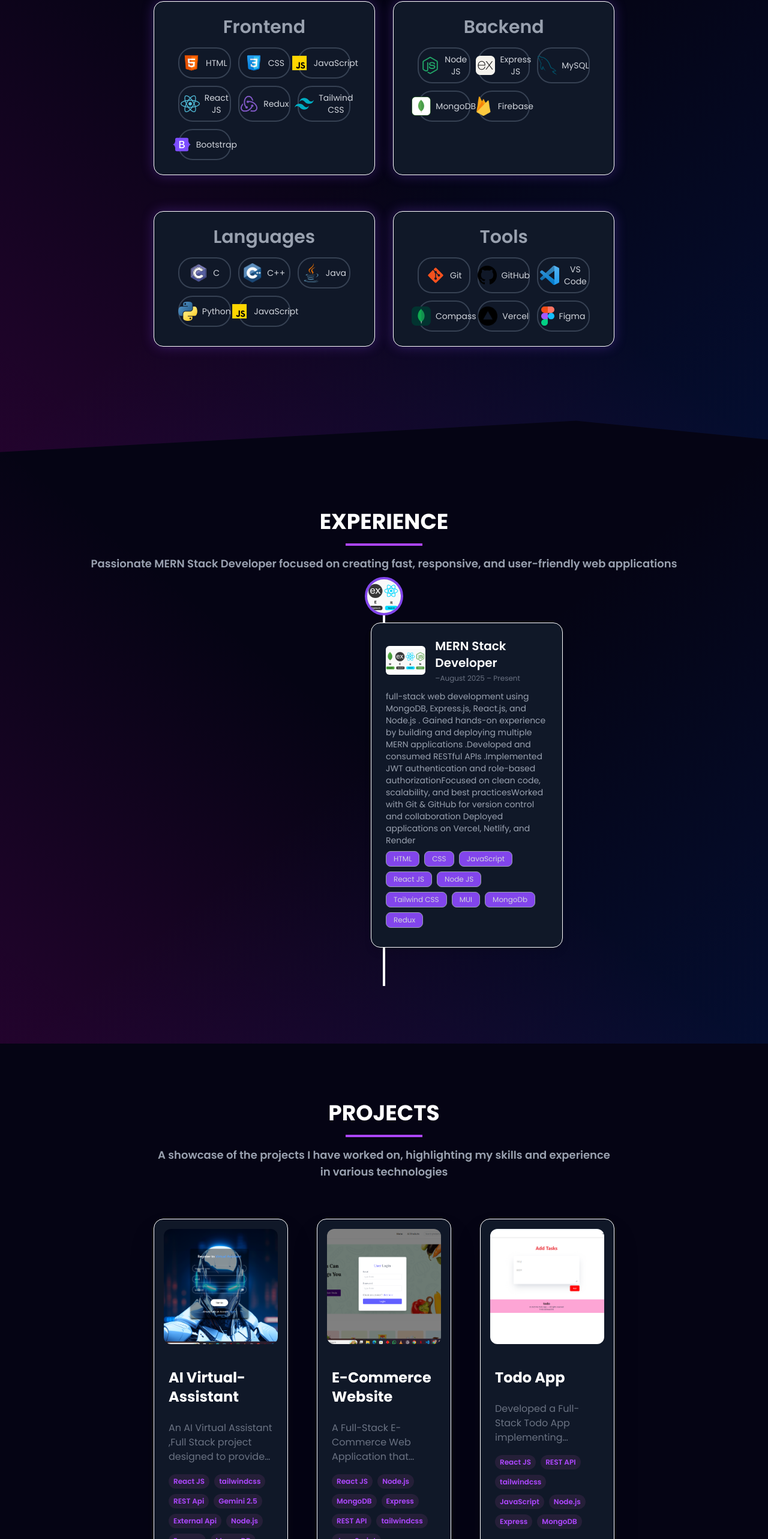
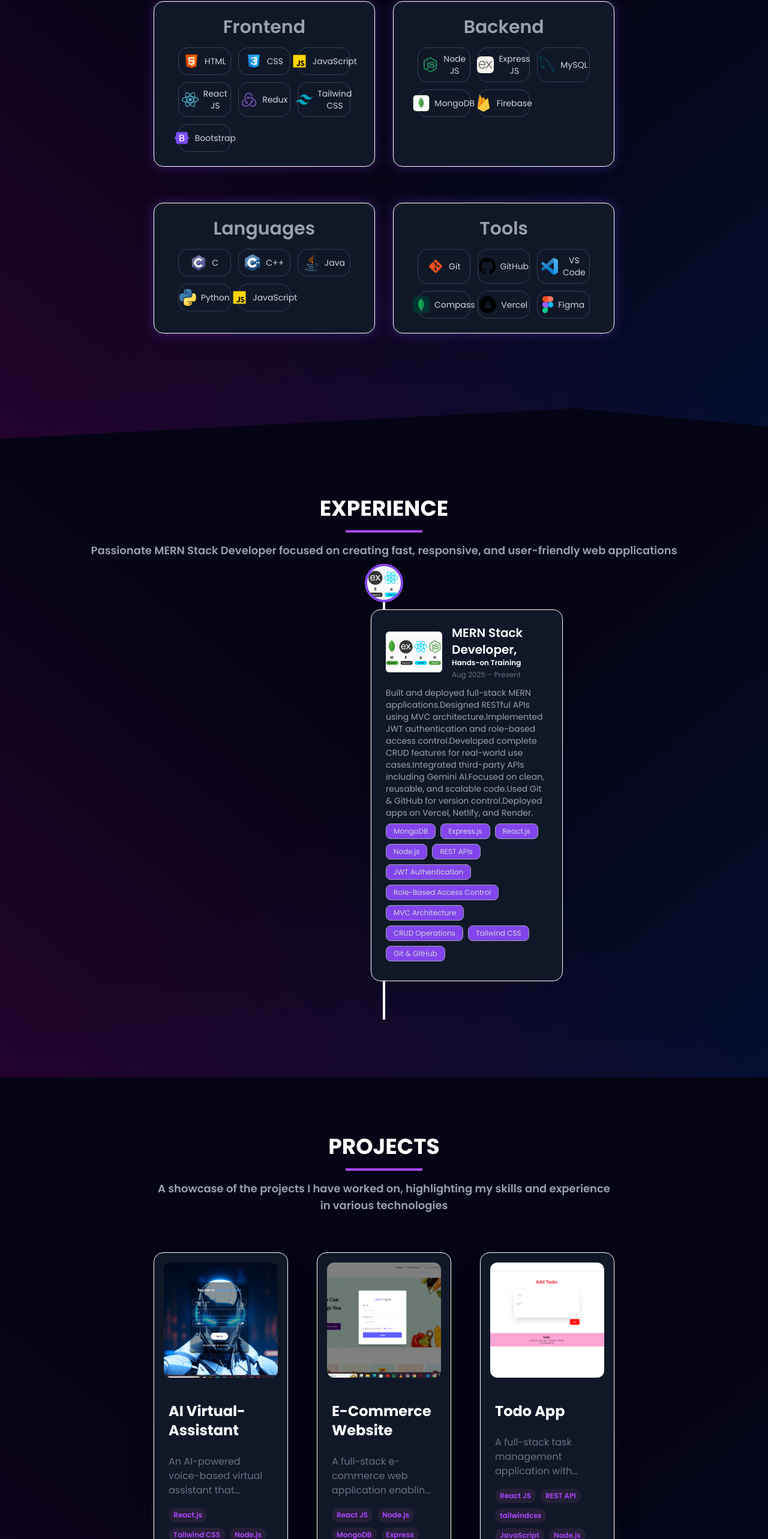
Before and after one commit to Gayatri-Vishwa/portfolio, a React (Vite) app: page / in a window 1280 px wide. Shown: the part 1179-3745 px from the top of the page at 60% size. Built offline with nearby package versions, Linux system fonts and the light colour scheme; the HTML template or start-up script is replaced by a standard one.

Commit message:
first commit

```diff
--- a/src/components/About/About.jsx
+++ b/src/components/About/About.jsx
@@ -44,7 +44,8 @@ function About() {
           {/* resume button  */}
           <a
             // href="https://drive.google.com/file/d/1HEpgLnfLJKS9PAdMkHHEe6vkp0J39-iX/view?usp=drivesdk"
-            href="https://drive.google.com/file/d/1DM4gh5-V8ndUYKN0LlWeSsckkMzJQ_p5/view?usp=drivesdk"
+            // href="https://drive.google.com/file/d/1DM4gh5-V8ndUYKN0LlWeSsckkMzJQ_p5/view?usp=drivesdk"
+            href="https://drive.google.com/file/d/1miPPwFuXg7b5qYWlRit0jGBkl-9vJCd0/view?usp=drivesdk"
             target="_blank"
             rel="noopener noreferrer"
             className="inline-block text-white py-3 px-8 rounded-full mt-5 text-lg font-bold transition duration-300 transform hover:scale-105"
--- a/src/components/Experience/Experience.jsx
+++ b/src/components/Experience/Experience.jsx
@@ -164,17 +164,19 @@ const Experience = () => {
             {index % 2 === 0 && (
               <div className="w-full sm:w-1/2  flex justify-end ml-5">
                 <div className="w-full sm:w-80  p-4 sm:p-6 rounded-2xl shadow-lg border border-white bg-gray-900 backdrop-blur-md">
-                  <div className="flex flex-col sm:flex-row sm:items-center sm:space-x-4 justify-end">
-                    <div className="w-20 h-12 bg-white rounded-md overflow-hidden mb-3 sm:mb-0">
+                  {/* <div className="flex flex-col sm:flex-row sm:items-center sm:space-x-4 justify-end"> */}
+                  <div className="flex items-center  space-x-4 justify-end ">
+                    <div className="w-34 h-17 bg-white rounded-md overflow-hidden mb-3 sm:mb-0">
                       <img
                         src={exp.img}
-                        alt={exp.company}
+                        alt={" img"}
                         className="w-full h-full object-contain"
                       />
                     </div>
-                    <div className="flex flex-col justify-between">
-                      <h3 className="text-lg sm:text-xl font-semibold text-white">{exp.role}</h3>
-                      <h4 className="text-sm sm:text-md text-gray-300">{exp.company}</h4>
+                    <div className="flex flex-col justify-between ">
+                      <h3 className="text-lg sm:text-xl font-semibold text-white">{exp.role} </h3>
+                      <h4 className="sm:text-xs text-white text-lg font-semibold">{exp.role2}</h4>
+                      {/* <h4 className="text-sm sm:text-md text-gray-300">{exp.company}</h4> */}
                       <p className="text-xs text-gray-500 mt-1">{exp.date}</p>
                     </div>
                   </div>
@@ -216,7 +218,8 @@ const Experience = () => {
                     {exp.skills.map((skill, i) => (
                       <li
                         key={i}
-                        className="bg-[#8245ec] text-gray-300 px-3 py-1 text-xs rounded-lg mr-2 mb-2 border border-gray-400"
+                        // className="bg-[#8245ec] text-gray-300 px-3 py-1 text-xs rounded-lg mr-2 mb-2 border border-gray-400"c
+                        className="inline-block bg-[#251f38] text-xs font-semibold text-purple-500 rounded-full px-2 py-1 mr-2 mb-2"
                       >
                         {skill}
                       </li>
--- a/src/components/Skills/Skills.jsx
+++ b/src/components/Skills/Skills.jsx
@@ -47,7 +47,7 @@ function Skills() {
               transitionSpeed={1000}
               gyroscope={true}
             >
-              <div className="grid grid-cols-2 sm:grid-cols-3 gap-3 w-full ">
+              {/* <div className="grid grid-cols-2 sm:grid-cols-3 gap-3 w-full  ">
                 {category.skills.map((skill) => (
                   <div
                     key={skill.name}
@@ -63,7 +63,42 @@ function Skills() {
                     </span>
                   </div>
                 ))}
+              </div> */}
+
+
+
+            {/* <div className="grid gap-3
+     [grid-template-columns:repeat(auto-fit,minmax(90px,1fr))]"> */}
+     <div className="grid grid-cols-2 sm:grid-cols-3 gap-3 w-full  ">
+
+
+                {category.skills.map((skill) => (
+                  <div
+                    key={skill.name}
+                    className="flex flex-col sm:flex-row items-center justify-center
+             gap-1 sm:gap-2
+             border border-gray-700 rounded-2xl
+             px-3 py-2
+             text-center
+             min-w-0"
+                  >
+                    <img
+                      src={skill.logo}
+                      alt={skill.name}
+                      className="w-5 h-5 sm:w-7 sm:h-7"
+                    />
+
+                    <span className="text-gray-300 text-xs sm:text-sm break-words">
+                      {skill.name}
+                    </span>
+                  </div>
+                ))}
               </div>
+
+
+
+
+
             </Tilt>
           </div>
         ))}
@@ -73,3 +108,98 @@ function Skills() {
 }
 
 export default Skills;
+
+
+
+
+
+// import React from "react";
+// import { SkillsInfo } from "../../constants";
+// import Tilt from "react-parallax-tilt";
+
+// function Skills() {
+//   return (
+//     <section
+//       id="skills"
+//       className="py-16 sm:py-20 lg:py-24
+//                  px-5 sm:px-[7vw] lg:px-[20vw]
+//                  font-sans bg-skills-gradient clip-path-custom"
+//       style={{
+//         backgroundImage: `
+//           linear-gradient(38.73deg, rgba(204,0,187,0.15) 0%, rgba(201,32,184,0) 50%),
+//           linear-gradient(141.27deg, rgba(0,70,209,0) 50%, rgba(0,70,209,0.15) 100%)
+//         `,
+//       }}
+//     >
+//       {/* Section Title */}
+//       <div className="text-center mb-10">
+//         <h2 className="text-2xl sm:text-3xl lg:text-4xl font-bold text-white">
+//           SKILLS
+//         </h2>
+
+//         <div className="w-20 sm:w-24 h-1 bg-[#8245ec] mx-auto mt-3"></div>
+
+//         <p className="text-gray-400 mt-4 text-sm sm:text-base lg:text-lg font-medium max-w-2xl mx-auto">
+//           A collection of my technical skills and expertise honed through
+//           various projects and experiences
+//         </p>
+//       </div>
+
+//       {/* Skills Cards */}
+//       <div className="grid grid-cols-1 sm:grid-cols-2 gap-6 lg:gap-8">
+//         {SkillsInfo.map((category) => (
+//           <div
+//             key={category.title}
+//             className="bg-gray-900 backdrop-blur-md
+//                        px-5 sm:px-8 py-6
+//                        rounded-2xl border border-white
+//                        shadow-[0_0_20px_1px_rgba(130,69,236,0.3)]"
+//           >
+//             <h3 className="text-xl sm:text-2xl font-semibold text-gray-300 mb-6 text-center">
+//               {category.title}
+//             </h3>
+
+//             <Tilt
+//               tiltMaxAngleX={15}
+//               tiltMaxAngleY={15}
+//               perspective={1000}
+//               scale={1.03}
+//               transitionSpeed={800}
+//               gyroscope
+//             >
+//               {/* <div className="grid grid-cols-2 sm:grid-cols-3 gap-3"> */}
+// <div className="grid gap-3
+//      [grid-template-columns:repeat(auto-fit,minmax(90px,1fr))]">
+
+
+//                 {category.skills.map((skill) => (
+//                   <div
+//                     key={skill.name}
+//                     className="flex flex-col sm:flex-row items-center justify-center
+//              gap-1 sm:gap-2
+//              border border-gray-700 rounded-2xl
+//              px-3 py-2
+//              text-center
+//              min-w-0"
+//                   >
+//                     <img
+//                       src={skill.logo}
+//                       alt={skill.name}
+//                       className="w-5 h-5 sm:w-7 sm:h-7"
+//                     />
+
+//                     <span className="text-gray-300 text-xs sm:text-sm break-words">
+//                       {skill.name}
+//                     </span>
+//                   </div>
+//                 ))}
+//               </div>
+//             </Tilt>
+//           </div>
+//         ))}
+//       </div>
+//     </section>
+//   );
+// }
+
+// export default Skills;
--- a/src/constants.js
+++ b/src/constants.js
@@ -33,32 +33,14 @@ import vercelLogo from "./assets/tech_logo/vercel.png";
 // import postgreLogo from './assets/tech_logo/postgre.png';
 // import csharpLogo from './assets/tech_logo/csharp.png';
 
-// Experience Section Logo's
-import webverseLogo from "./assets/company_logo/webverse_logo.png";
-import agcLogo from "./assets/company_logo/agc_logo.png";
-import newtonschoolLogo from "./assets/company_logo/newtonschool_logo.png";
 
-// Education Section Logo's
-import glaLogo from "./assets/education_logo/gla_logo.png";
-import bsaLogo from "./assets/education_logo/bsa_logo.png";
-import vpsLogo from "./assets/education_logo/vps_logo.png";
 
-// Project Section Logo's
-import githubdetLogo from "./assets/work_logo/github_det.png";
-import csprepLogo from "./assets/work_logo/cs_prep.png";
-import movierecLogo from "./assets/work_logo/movie_rec.png";
-import taskremLogo from "./assets/work_logo/task_rem.png";
-import npmLogo from "./assets/work_logo/npm.png";
-import webverLogo from "./assets/work_logo/web_dig.png";
-import cmLogo from "./assets/work_logo/cm.png";
-import imagesearchLogo from "./assets/work_logo/image_search.png";
-import removebgLogo from "./assets/work_logo/remove_bg.png";
 
 // ---- experience mern logo
-import mernlogo from  './assets/company_logo/mern.png'
+import mernlogo from "./assets/company_logo/mern.png";
 
 // ====education logo
-import educationlogo from './assets/education_logo/education.jpeg';
+import educationlogo from "./assets/education_logo/education.jpeg";
 
 // projects image
 import assistant from "./assets/projects/assistant.png";
@@ -135,63 +117,50 @@ export const SkillsInfo = [
   },
 ];
 
+
 export const experiences = [
   {
     id: 0,
     img: mernlogo,
-    role: "MERN Stack Developer",
-    // company: "Webverse Digital   Hands-On Experience,",
-    date: "–August 2025 – Present ",
-    desc:" full-stack web development using MongoDB, Express.js, React.js, and Node.js . Gained hands-on experience by building and deploying multiple MERN applications .Developed and consumed RESTful APIs .Implemented JWT authentication and role-based authorizationFocused on clean code, scalability, and best practicesWorked with Git & GitHub for version control and collaboration Deployed applications on Vercel, Netlify, and Render",
+    role: "MERN Stack Developer,",
+    role2:"Hands-on Training",
+    date: "Aug 2025 – Present",
+    desc:[
+  "Built and deployed full-stack MERN applications.",
+  "Designed RESTful APIs using MVC architecture.",
+  "Implemented JWT authentication and role-based access control.",
+  "Developed complete CRUD features for real-world use cases.",
+  "Integrated third-party APIs including Gemini AI.",
+  "Focused on clean, reusable, and scalable code.",
+  "Used Git & GitHub for version control.",
+  "Deployed apps on Vercel, Netlify, and Render."
+]
+,
     skills: [
-      "HTML",
-      "CSS",
-      "JavaScript",
-      "React JS",
-      // "TypeScript",
-      "Node JS",
+      "MongoDB",
+      "Express.js",
+      "React.js",
+      "Node.js",
+      "REST APIs",
+      "JWT Authentication",
+      "Role-Based Access Control",
+      "MVC Architecture",
+      "CRUD Operations",
       "Tailwind CSS",
-      "MUI",
-      "MongoDb",
-      "Redux",
-      // " Next Js",
+      "Git & GitHub"
     ],
   },
-  // {
-  //   id: 1,
-  //   img: agcLogo,
-  //   role: "Fullstack Engineer",
-  //   company: "Agumentik Group of Companies",
-  //   date: "July 2023 - March 2024",
-  //   desc: "Contributed to innovative projects as a Fullstack Engineer, leading both frontend and backend development using technologies such as HTML, CSS, JavaScript, PHP, SQL, Bootstrap, and ReactJS. Worked closely with the team to deliver responsive, high-performance web applications and improve user experience through seamless integration of various technologies.",
-  //   skills: [
-  //     "ReactJS",
-  //     "Redux",
-  //     "JavaScript",
-  //     "Tailwind CSS",
-  //     "HTML",
-  //     "CSS",
-  //     "SQL",
-  //   ],
-  // },
-  // {
-  //   id: 2,
-  //   img: newtonschoolLogo,
-  //   role: "Frontend Intern",
-  //   company: "Newton School",
-  //   date: "September 2021 - August 2022",
-  //   desc: "Worked as a Frontend Developer Intern, designing and implementing scalable UI components and responsive websites using HTML, CSS, JavaScript, Bootstrap, and Material UI. Collaborated with the design team to translate wireframes and prototypes from Figma into interactive, user-friendly web pages.",
-  //   skills: ["HTML", "CSS", "Javascript", "Bootstrap", "Figma", "Material UI"],
-  // },
 ];
+
+
+
 
 export const education = [
   {
     id: 0,
     img: educationlogo,
-    school:
-      "S.D College of Mgt Studies,",
-         school2:" Affiliated to DR. APJ A.K.T.U , Lucknow",
+    school: "S.D College of Mgt Studies,",
+    school2: " Affiliated to DR. APJ A.K.T.U , Lucknow",
     date: "Sept 2024 - July 2026",
     grade: "7.81 CGPA",
     desc: "I have completed my Master's degree (MCA) in Computer Applications from AKTU University, Lucknow. During MCA, I gained a strong foundation in programming, Web development, and computer science principles. I have studied courses such as Data Structures, Algorithms, Object-Oriented Programming, Database Management Systems, Web Development, and Software Engineering. .",
@@ -200,9 +169,8 @@ export const education = [
   {
     id: 1,
     img: educationlogo,
-    school:
-      "S.D College of Management Studies,",
-      school2:" Affiliated to M.S University, Sahranpur",
+    school: "S.D College of Management Studies,",
+    school2: " Affiliated to M.S University, Sahranpur",
     date: "Sept 2021 - Aug 2024",
     grade: "77.6%",
     desc: "I completed my Bachelor's degree in Computer Application (B.C.A) from S.D  College, Muzaffarnagar. Throughout my studies, I was immersed in a variety of subjects that deepened my understanding of computing and technology. From exploring Data Structures and Algorithms to diving into Web Development and Database Management Systems, I gained practical insights into the world of web development.",
@@ -233,17 +201,17 @@ export const projects = [
     id: 0,
     title: "AI Virtual-Assistant",
     description:
-      "An AI Virtual Assistant ,Full Stack project designed to provide instant, AI-generated responses to user queries. The application features a user-friendly interface and a secure backend architecture, showcasing practical implementation of AI in web applications.",
+      "An AI-powered voice-based virtual assistant that provides real-time, intelligent responses using Gemini AI. Built with MERN stack, featuring secure REST APIs, user-friendly , and scalable backend architecture.",
+
     image: assistant,
     tags: [
-      "React JS",
-      "tailwindcss",
-      "REST Api",
-      "Gemini 2.5",
-      "External Api",
+      "React.js",
+      "Tailwind CSS",
       "Node.js",
-      "Express",
+      "Express.js",
       "MongoDB",
+      "REST API",
+      "Gemini AI",
     ],
     github:
       "https://github.com/Gayatri-Vishwa/JS-Projects/tree/main/BMI%20calculator",
@@ -252,8 +220,9 @@ export const projects = [
   {
     id: 1,
     title: "E-Commerce Website",
+
     description:
-      "A Full-Stack E-Commerce Web Application that allows users to browse products, add items to cart, and place orders securely. Built using modern frontend and backend technologies with authentication, database integration, and responsive design.",
+      "A full-stack e-commerce web application enabling users to browse products, manage carts, and place orders securely. Implemented authentication, REST APIs, database integration, and responsive UI using MERN stack.",
 
     image: ecommerce,
     tags: [
@@ -265,14 +234,16 @@ export const projects = [
       "tailwindcss",
       "JavaScript",
     ],
-    github: "https://github.com/Gayatri-Vishwa/JS-Projects/tree/main/BMI%20calculator",
+    github:
+      "https://github.com/Gayatri-Vishwa/JS-Projects/tree/main/BMI%20calculator",
     webapp: "https://csprep.kappa.app/",
   },
   {
     id: 2,
     title: "Todo App",
     description:
-      "Developed a Full-Stack Todo App implementing complete CRUD operations. Users can add, edit, mark, and delete tasks, with data stored and managed through a backend server.",
+      "A full-stack task management application with complete CRUD functionality. Users can add, update, mark, and delete tasks, with persistent data storage using MongoDB and RESTful APIs.",
+
     image: todo,
     tags: [
       "React JS",
@@ -283,8 +254,54 @@ export const projects = [
       "Express",
       "MongoDB",
     ],
-    github: "https://github.com/Gayatri-Vishwa/JS-Projects/tree/main/BMI%20calculator",
+    github:
+      "https://github.com/Gayatri-Vishwa/JS-Projects/tree/main/BMI%20calculator",
     webapp: "https://movie-kappa-app-jet.vercel.app/",
+  },
+   {
+    id: 11,
+    title: "Currency converter",
+    description:
+      "A web app that allows users to convert currencies in real-time using live exchange rates, with a simple and intuitive interface.",
+    image: currency,
+    tags: ["React.JS", "TailwindCss", "javascript/JSX", "Exchange rate API "],
+    github:
+      "https://github.com/Gayatri-Vishwa/reactProjects2/tree/main/11CurrencyConverter",
+    webapp: "https://react-projects2-fyhm.vercel.app/",
+  },
+    {
+    id: 5,
+    title: "Firebase Contact App ",
+    description:
+      "A contact management application built with React and Firebase Firestore, enabling real-time add, search, and delete operations with instant data synchronization.",
+
+    image: fire,
+    tags: ["React JS", "Firebase Firestore", "tailwindCss", "Javascript(ES6+)"],
+    github:
+      "https://github.com/Gayatri-Vishwa/React-Projects/tree/main/05fireBaseContactApp",
+    webapp: "https://react-projects-zfgr.vercel.app/",
+  },
+    {
+    id: 9,
+    title: "Todo with redux",
+    description:
+      "A frontend-only task management application built with React and Redux for centralized state management, enabling users to add, update, and delete tasks with a clean and responsive UI.",
+    image: todoredux,
+    tags: ["React JS", "tailwindCss", "redux-toolkit"],
+    github:
+      "https://github.com/Gayatri-Vishwa/reactProjects2/tree/main/10TodoWithRedux",
+    webapp: "https://react-projects2-ixeu.vercel.app/",
+  },
+    {
+    id: 14,
+    title: "Text to Speech",
+    description:
+      "A web app that converts typed text into spoken audio using the Web Speech API’s SpeechSynthesis. Built with HTML, CSS, and JavaScript, it allows users to listen to text in real-time.",
+    image: textto,
+    tags: ["HTML", "Css", "JavaScript", "Web Speech API (SpeechSynthesis)"],
+    github:
+      "https://github.com/Gayatri-Vishwa/JS-Projects/tree/main/ConvertTextToSpeech",
+    webapp: "https://js-projects-ee58.vercel.app/",
   },
 
   {
@@ -294,7 +311,7 @@ export const projects = [
       "A React-based application that dynamically changes the background color using state and event handling, showcasing core React concepts.",
 
     image: hexbg,
-    tags: ["React JS", "tailwindcss" , ],
+    tags: ["React JS", "tailwindcss"],
     github:
       "https://github.com/Gayatri-Vishwa/React-Projects/tree/main/06RandomColor_HAXorRGB",
     webapp: "https://react-projects-tl9o.vercel.app/",
@@ -303,26 +320,13 @@ export const projects = [
     id: 4,
     title: "Dice Game",
     description:
-      "A simple dice game developed using React.js in which users select a number and roll the dice to test their luck, with dynamic score updates based on correct or incorrect selections.An interactive dice game where users can view the game rules, select a number, roll the dice, and earn or lose points based on their prediction.",
-
+      "An interactive dice game built with React where users select numbers, roll dice, and earn points based on predictions. Features dynamic scoring, rules display, and responsive UI.",
     image: dice,
     tags: ["React JS", "Styled Components", "HTML", "CSS", "JavaScript (ES6+)"],
-    github:
-      "https://github.com/Gayatri-Vishwa/React-Projects/tree/main/03Dice",
+    github: "https://github.com/Gayatri-Vishwa/React-Projects/tree/main/03Dice",
     webapp: "https://react-projects-wpbc.vercel.app/",
   },
-  {
-    id: 5,
-    title: "Firebase Contact App ",
-    description:
-      "A React-based contact application integrated with Firebase Firestore for real-time data handling, allowing users to manage members efficiently.A Firebase-powered contact management app that allows users to add, search, and delete members with real-time data synchronization.",
 
-    image: fire,
-    tags: ["React JS", "Firebase Firestore", "tailwindCss", "Javascript(ES6+)"],
-    github:
-      "https://github.com/Gayatri-Vishwa/React-Projects/tree/main/05fireBaseContactApp",
-    webapp: "https://react-projects-zfgr.vercel.app/",
-  },
   {
     id: 6,
     title: "Tick Tack toe",
@@ -352,51 +356,32 @@ export const projects = [
     description:
       "A simple web application that calculates Body Mass Index (BMI) based on user input, providing instant results using JavaScript logic and DOM manipulation.",
     image: bmi,
- tags: ["HTML", "CSS", "JavaScript"],
+    tags: ["HTML", "CSS", "JavaScript"],
     github:
       "https://github.com/Gayatri-Vishwa/JS-Projects/tree/main/BMI%20calculator",
     webapp: "https://js-projects-kappa-silk.vercel.app/",
   },
-  {
-    id: 9,
-    title: "todo with redux",
-    description:
-      "A frontend-only task management application built with React and Redux for centralized state management, enabling users to add, update, and delete tasks with a clean and responsive UI.",
-    image: todoredux,
-    tags: ["React JS", "tailwindCss" ,"redux-toolkit"],
-    github:
-      "https://github.com/Gayatri-Vishwa/reactProjects2/tree/main/10TodoWithRedux",
-    webapp: "https://react-projects2-ixeu.vercel.app/",
-  },
+
   {
     id: 10,
     title: "Background Changer",
     description:
-      "A simple frontend application that allows users to change the background color to predefined options using JavaScript through button-based interactions and DOM manipulation.",
+      "A React-based UI utility that dynamically changes background colors using state management and event handling, demonstrating core React concepts and clean component design.",
+
     image: simplebg,
     tags: ["React JS", "tailwindCss"],
     github:
       "https://github.com/Gayatri-Vishwa/React-Projects/tree/main/08BackgroundColorChanger",
     webapp: "https://bgchanger-beta.vercel.app/",
   },
-  {
-    id: 11,
-    title: "Currency converter",
-    description:
-      "A web app that allows users to convert currencies in real-time using live exchange rates, with a simple and intuitive interface.",
-    image: currency,
-    tags: ["React.JS", "TailwindCss", "javascript/JSX", "Exchange rate API "],
-    github:
-      "https://github.com/Gayatri-Vishwa/reactProjects2/tree/main/11CurrencyConverter",
-    webapp: "https://react-projects2-fyhm.vercel.app/",
-  },
+
   {
     id: 12,
     title: " Random password generator",
     description:
-    "A tool that generates strong, secure, and customizable passwords instantly to enhance online security.",
+      "A tool that generates strong, secure, and customizable passwords instantly to enhance online security.",
     image: password,
-    tags: ["React JS","tailwindCss","hooks"],
+    tags: ["React JS", "tailwindCss", "hooks"],
     github:
       "https://github.com/Gayatri-Vishwa/reactProjects2/tree/main/09RandomPasswordGenerator",
     webapp: "https://react-projects2-nine.vercel.app/",
@@ -407,22 +392,12 @@ export const projects = [
     description:
       "FoodZoe is a food discovery app that lets users search for dishes or restaurants, providing quick and easy access to meal options.",
     image: food,
-    tags: ["React JS","tailwindCss","hooks"],
+    tags: ["React JS", "tailwindCss", "hooks"],
     github:
       "https://github.com/Gayatri-Vishwa/React-Projects/tree/main/04FoodZone",
     webapp: "https://react-projects-dyqt.vercel.app",
   },
-  {
-    id: 14,
-    title: "Text to Speech",
-    description:
-   "A web app that converts typed text into spoken audio using the Web Speech API’s SpeechSynthesis. Built with HTML, CSS, and JavaScript, it allows users to listen to text in real-time.",
-    image: textto,
-    tags: ["HTML", "Css", "JavaScript", "Web Speech API (SpeechSynthesis)"],
-    github:
-      "https://github.com/Gayatri-Vishwa/JS-Projects/tree/main/ConvertTextToSpeech",
-    webapp: "https://js-projects-ee58.vercel.app/",
-  },
+
   // {
   //   id: 15,
   //   title: "Translator",
```
Also changed, not shown: src/components/Contact/Contact.jsx (+3 -5 lines), src/components/Footer/Footer.jsx (+23 -8 lines), src/components/Navbar/Navbar.jsx (+3 -4 lines), src/components/Work/Work.jsx (+21 -1 lines).
